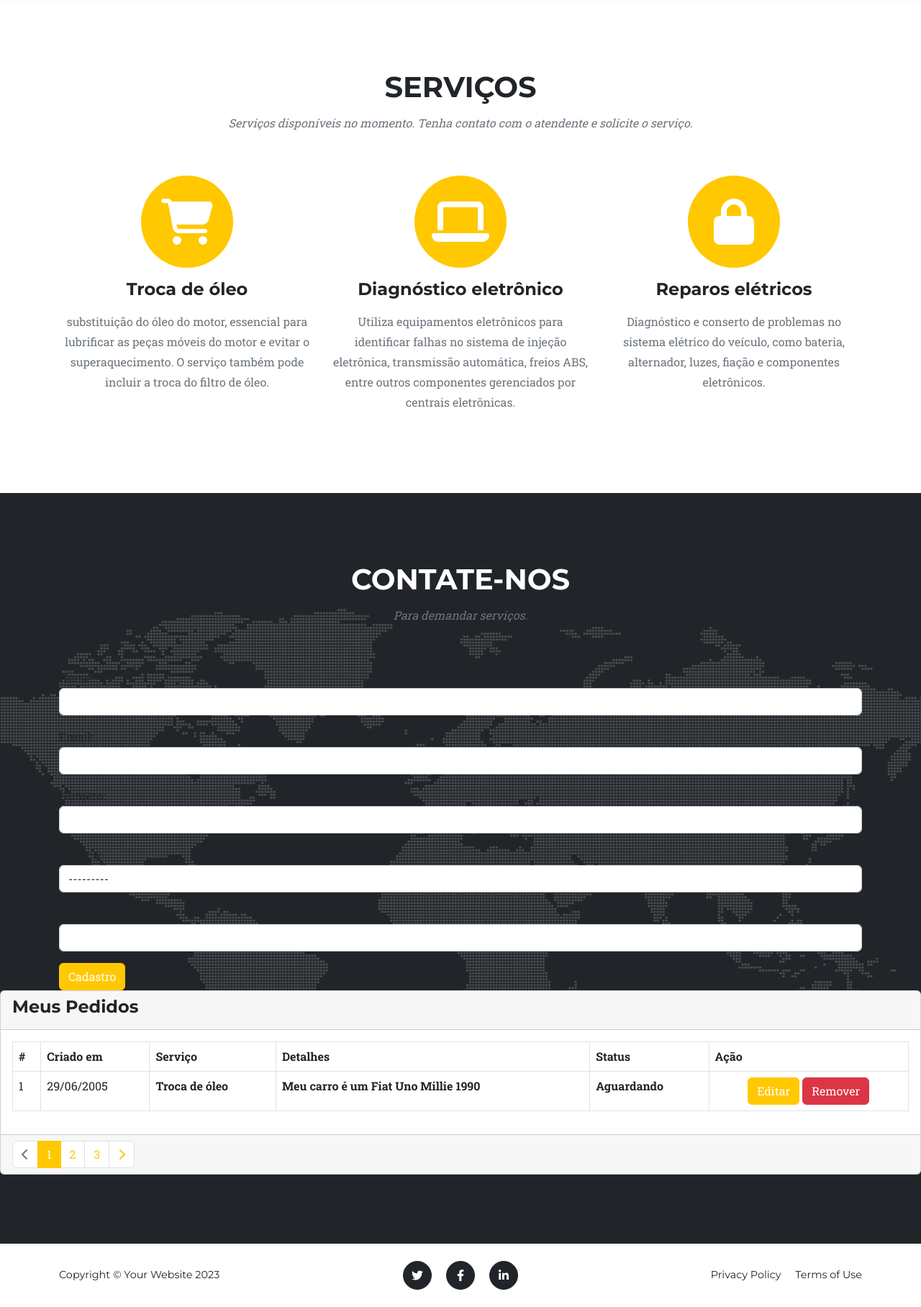
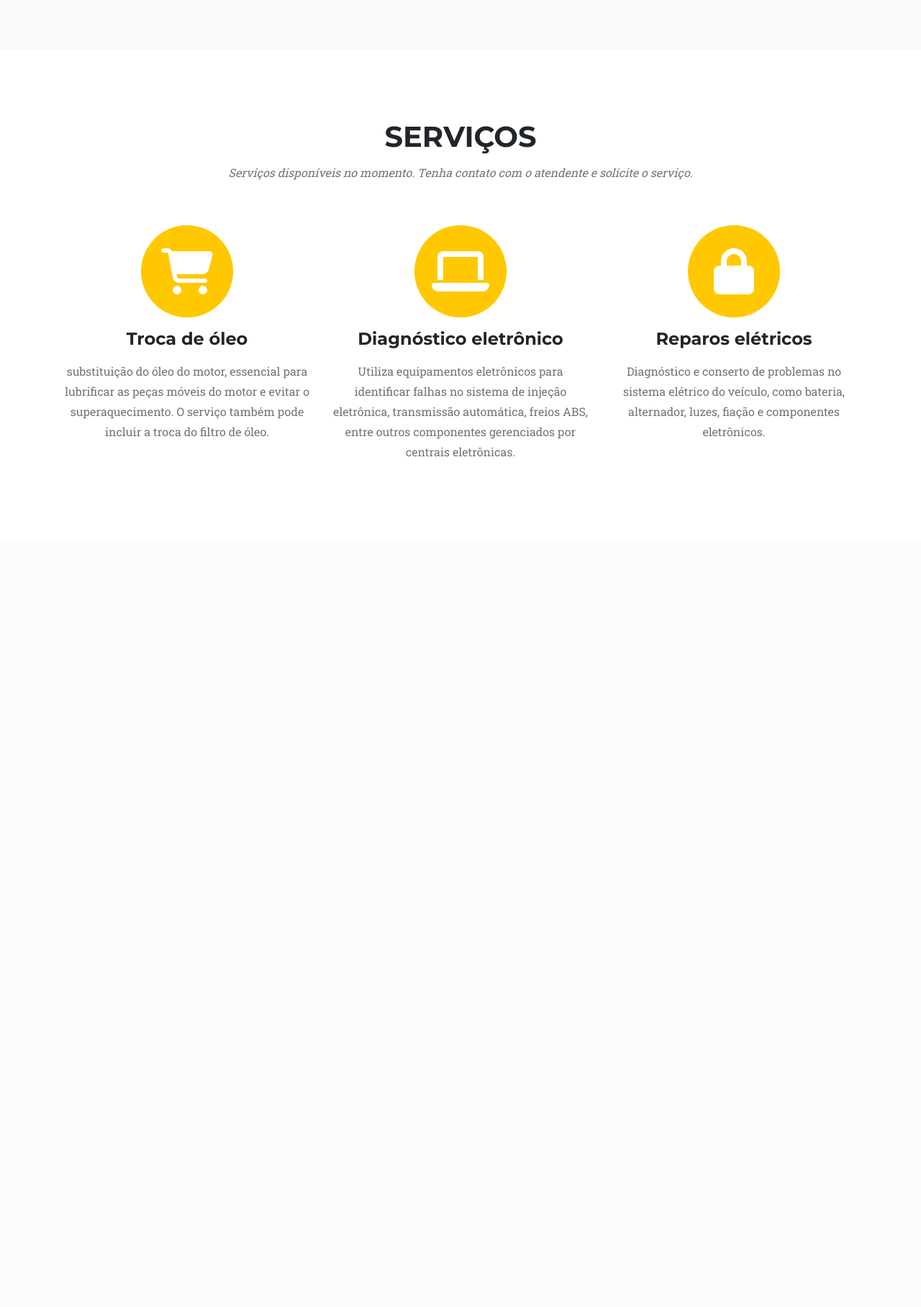
Before and after one commit to Arcavega/ProjetoFinalSASA, a Django app: page / in a window 1280 px wide. Shown: the part 4446-6262 px from the top of the page at 72% size. After the commit the page ends 5081 px from the top, so only its background shows below. Run offline with Django 5.2, Linux system fonts and the light colour scheme; data that the repository does not hold is empty; some libraries are stand-ins or nearby versions.

Commit message:
PastMidnightUpdate

```diff
--- a/aluno/urls.py
+++ b/aluno/urls.py
@@ -22,8 +22,10 @@ from alunos.views import *
 
 urlpatterns = [
     path('admin/', admin.site.urls),
-    path('', cadastrar, name='dados'),
+    path('', cadastrar, name='contato'),
     path('administrador/', administrador),
+
+    path('pedidos/', pedidos),
 ] + static(settings.MEDIA_URL, document_root=settings.MEDIA_ROOT)
 
 if settings.DEBUG:
--- /dev/null
+++ b/alunos/templates/contato.html
@@ -0,0 +1,23 @@
+{% extends "index.html" %}
+{% block conteudo %}
+<section class="page-section" id="contact">
+    <div class="container">
+        <div class="text-center">
+            <h2 class="section-heading text-uppercase">Entrar em Contato</h2>
+            <h3 class="section-subheading text-muted">Para demandar serviços.</h3>
+        </div>
+        <!-- * * * * * * * * * * * * * * *-->
+        <!-- * * SB Forms Contact Form * *-->
+        <!-- * * * * * * * * * * * * * * *-->
+        <!-- This form is pre-integrated with SB Forms.-->
+        <!-- To make this form functional, sign up at-->
+        <!-- https://startbootstrap.com/solution/contact-forms-->
+        <!-- to get an API token!-->
+        <form method="POST">
+            {% csrf_token %}
+            {{ form.as_p }}
+            <button type="submit" class="btn btn-primary">Cadastro</button>
+        </form>
+    </div>
+</section>
+{% endblock %}
--- a/alunos/templates/index.html
+++ b/alunos/templates/index.html
@@ -29,23 +29,24 @@
                 <div class="collapse navbar-collapse" id="navbarResponsive">
                     <ul class="navbar-nav text-uppercase ms-auto py-4 py-lg-0">
                         <li class="nav-item"><a class="nav-link" href="#services">Serviços</a></li>
-                        <li class="nav-item"><a class="nav-link" href="#portfolio">Portfólio</a></li>
+                        <li class="nav-item"><a class="nav-link" href="#portfolio">Veículos</a></li>
                         <li class="nav-item"><a class="nav-link" href="#about">Sobre</a></li>
-                        <li class="nav-item"><a class="nav-link" href="#team">Meus pedidos</a></li>
-                        <li class="nav-item"><a class="nav-link" href="#contact">Contate-nos</a></li>
+                        <!--<li class="nav-item"><a class="nav-link" href="#team">Meus pedidos</a></li>-->
+                        <!--<li class="nav-item"><a class="nav-link" href="#contact">Contate-nos</a></li>-->
                     </ul>
                 </div>
             </div>
         </nav>
         <!-- Masthead-->
+        <!-- Services-->
         <header class="masthead">
             <div class="container">
                 <!--<div class="masthead-subheading">Bem vindo(a)!</div>-->
                 <div class="masthead-heading text-uppercase">Seja bem vindo(a)!</div>
+                <a class="btn btn-primary btn-xl text-uppercase" href="contato/">Entrar em Contato</a>
+                <a class="btn btn-primary btn-xl text-uppercase" href="pedidos/">Meus Pedidos</a>
             </div>
         </header>
-        <!-- Services-->
-
         <!-- Portfolio Grid-->
         <section class="page-section bg-light" id="portfolio">
             <div class="container">
@@ -290,93 +291,7 @@
             </div>
         </section>
         <!-- Contact-->
-        <section class="page-section" id="contact">
-            <div class="container">
-                <div class="text-center">
-                    <h2 class="section-heading text-uppercase">Contate-nos</h2>
-                    <h3 class="section-subheading text-muted">Para demandar serviços.</h3>
-                </div>
-                <!-- * * * * * * * * * * * * * * *-->
-                <!-- * * SB Forms Contact Form * *-->
-                <!-- * * * * * * * * * * * * * * *-->
-                <!-- This form is pre-integrated with SB Forms.-->
-                <!-- To make this form functional, sign up at-->
-                <!-- https://startbootstrap.com/solution/contact-forms-->
-                <!-- to get an API token!-->
-                <form method="POST">
-                    {% csrf_token %}
-                    {{ form.as_p }}
-                    <button type="submit" class="btn btn-primary">Cadastro</button>
-                </form>
-            </div>
-            <div class="row">
-                <div>
-                  <div class="card">
-                    <div class="card-header">
-                    <h4>Meus Pedidos</h4>
-                    </div>
-                    <div class="card-body">
-                      <div class="table-responsive">
-                        <table class="table table-bordered table-md">
-                          <tr>
-                            <th>#</th>
-                            <th>Criado em</th>
-                            <th>Serviço</th>
-                            <th>Detalhes</th>
-                            <th>Status</th>
-                            <th>Ação</th>
-                          </tr>
-                          <tr>
-                            <td>1</td>
-                            <td>29/06/2005</td>
-                            <th>Troca de óleo</th>
-                            <th>Meu carro é um Fiat Uno Millie 1990</th>
-                            <th>Aguardando</th>
-                            <td class="center-block text-center">
-                                <a href="#" class="btn btn-primary">Editar</a>
-                                <a href="#" class="btn btn-danger">Remover</a>
-                            </td>
-                          </tr>
-                        </table>
-                      </div>
-                    </div>
-                    <div class="card-footer text-right">
-                      <nav class="d-inline-block">
-                        <ul class="pagination mb-0">
-                          <li class="page-item disabled">
-                            <a class="page-link" href="#" tabindex="-1"><i class="fas fa-chevron-left"></i></a>
-                          </li>
-                          <li class="page-item active"><a class="page-link" href="#">1 <span class="sr-only">(current)</span></a></li>
-                          <li class="page-item">
-                            <a class="page-link" href="#">2</a>
-                          </li>
-                          <li class="page-item"><a class="page-link" href="#">3</a></li>
-                          <li class="page-item">
-                            <a class="page-link" href="#"><i class="fas fa-chevron-right"></i></a>
-                          </li>
-                        </ul>
-                      </nav>
-                    </div>
-                  </div>
-                </div>
-        </section>
         <!-- Footer-->
-        <footer class="footer py-4">
-            <div class="container">
-                <div class="row align-items-center">
-                    <div class="col-lg-4 text-lg-start">Copyright &copy; Your Website 2023</div>
-                    <div class="col-lg-4 my-3 my-lg-0">
-                        <a class="btn btn-dark btn-social mx-2" href="#!" aria-label="Twitter"><i class="fab fa-twitter"></i></a>
-                        <a class="btn btn-dark btn-social mx-2" href="#!" aria-label="Facebook"><i class="fab fa-facebook-f"></i></a>
-                        <a class="btn btn-dark btn-social mx-2" href="#!" aria-label="LinkedIn"><i class="fab fa-linkedin-in"></i></a>
-                    </div>
-                    <div class="col-lg-4 text-lg-end">
-                        <a class="link-dark text-decoration-none me-3" href="#!">Privacy Policy</a>
-                        <a class="link-dark text-decoration-none" href="#!">Terms of Use</a>
-                    </div>
-                </div>
-            </div>
-        </footer>
         <!-- Portfolio Modals-->
         <!-- Portfolio item 1 modal popup-->
         <div class="portfolio-modal modal fade" id="portfolioModal1" tabindex="-1" role="dialog" aria-hidden="true">
--- a/alunos/views.py
+++ b/alunos/views.py
@@ -12,14 +12,17 @@ def cadastrar(request):
         form = formulario(request.POST, request.FILES)
         if form.is_valid():
             form.save()
-            return redirect('dados')
+            return redirect('contato')
     else:
 
         form = formulario()
     context = {
         'form': form
     }
-    return render(request, 'index.html', context)
+    return render(request, 'contato.html', context)
 
 def administrador(request):
     return render(request, 'administrador.html')
+
+def pedidos(request):
+    return render(request, 'pedidos.html')
```
Also changed, not shown: alunos/templates/footer.html (added, +19 -0 lines), alunos/templates/header.html (added, +11 -0 lines), 1 other file.
